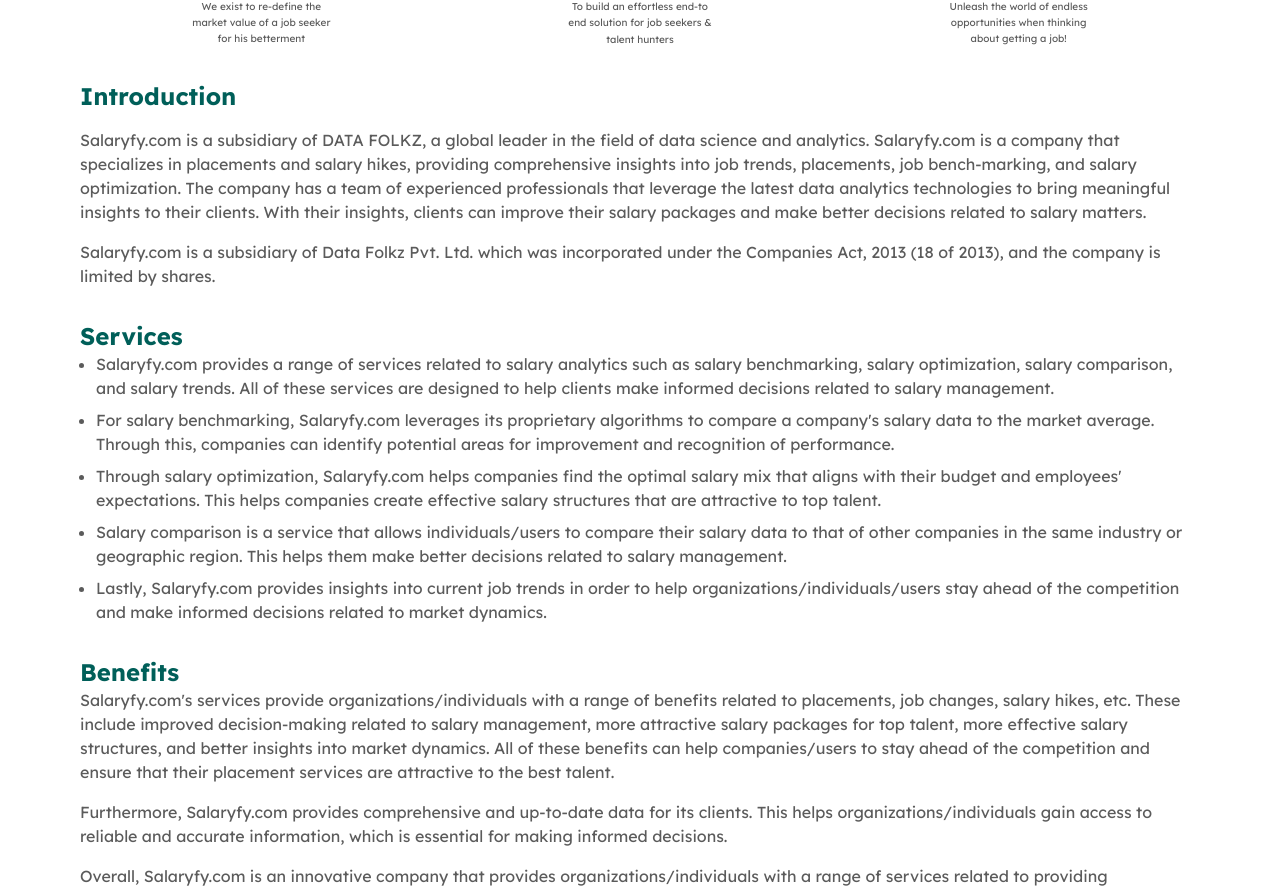
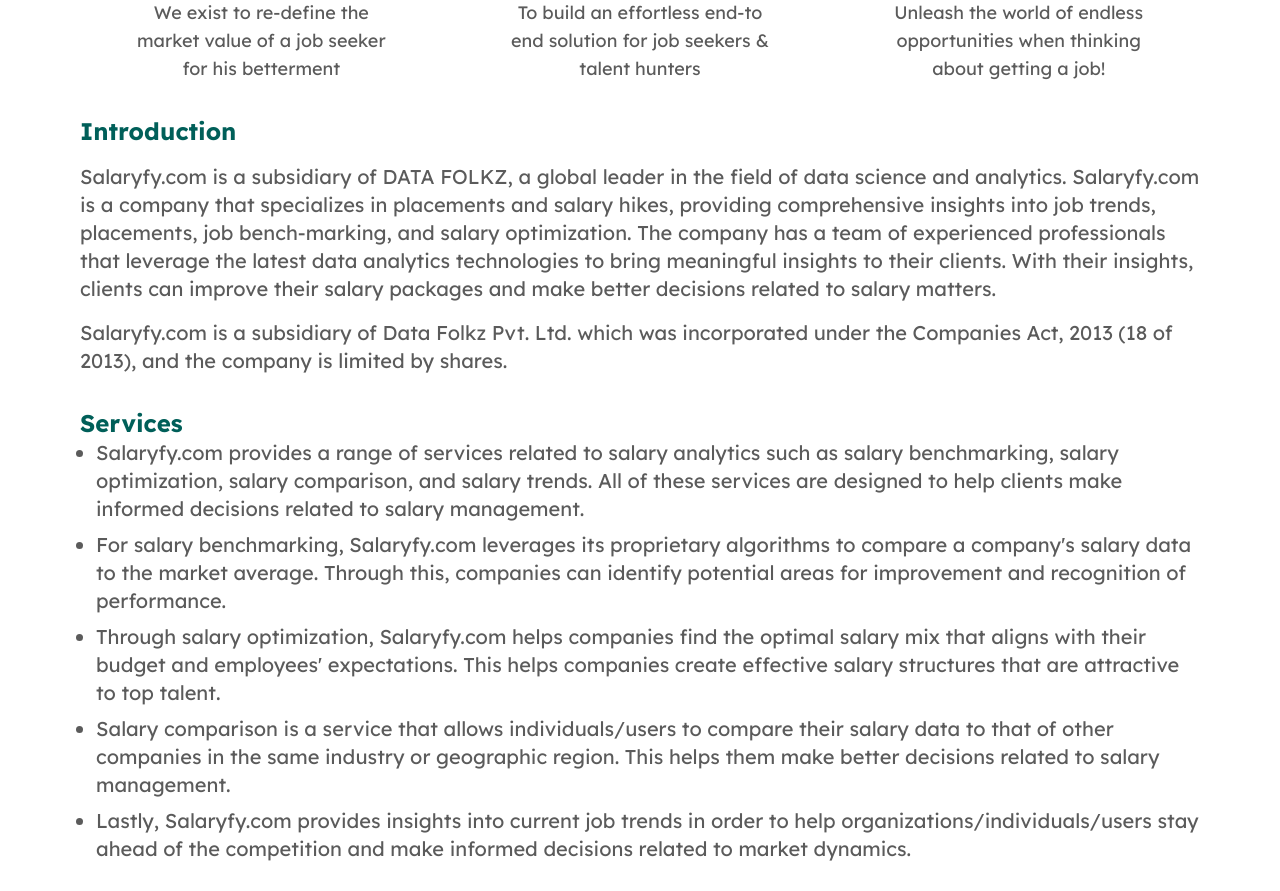
Before and after one commit to mayurkukade/Salaryfy, a React (Vite) app in the folder salaryfy/: page /aboutus in a window 1280 px wide. Shown: the part 679-1570 px from the top of the page. Built offline with nearby package versions, Linux system fonts and the light colour scheme; no server answers.

Commit message:
nav ui fix

```diff
--- a/salaryfy/src/components/HomeComponent/OurStats.tsx
+++ b/salaryfy/src/components/HomeComponent/OurStats.tsx
@@ -19,7 +19,7 @@ const OurStats = () => {
           className="w-[50%] md:w-[25%] mb-8 "
           // style={{ borderRight: "1px solid grey" }}
         >
-          <p className="text-[2rem] font-semibold mt-5 lg:mt-0 lg:text-center xs:text-start xs:ml-5">5000+</p>
+          <p className="lg:text-[2rem] font-semibold mt-5 lg:mt-0 lg:text-center xs:text-start xs:ml-5 xxs:text-[1.5rem]">5000+</p>
           <p className="text-[1rem] font-medium lg:text-center xs:text-start xs:ml-5">
             Successfully Job Switched
           </p>{" "}
@@ -30,13 +30,13 @@ const OurStats = () => {
           className="w-[50%] md:w-[25%] mb-8  "
           // style={{ borderRight: "1px solid grey" }}
         >
-          <p className="text-[2rem] font-semibold xs:text-start xs:ml-5 lg:text-center ">200%</p>
+          <p className="lg:text-[2rem] font-semibold xs:text-start xs:ml-5 lg:text-center xxs:text-[1.5rem] ">200%</p>
           <p className="text-[1rem] font-medium xs:text-start xs:ml-5 lg:text-center ">Maximum Hike</p>{" "}
         </div>
 
         {/* Column 4 */}
         <div className="w-[50%] md:w-[25%] mb-8 ">
-          <p className="text-[2rem] font-semibold mt-5 lg:mt-0 xs:text-start xs:ml-5">5 Days</p>
+          <p className="lg:text-[2rem] font-semibold mt-5 lg:mt-0 xs:text-start xs:ml-5 xxs:text-[1.5rem]">5 Days</p>
           <p className="text-[1rem] font-medium xs:ml-5 xs:text-start">
             Fastest Job Switch Time
           </p>{" "}
--- a/salaryfy/src/components/HomeComponent/Testimonals.tsx
+++ b/salaryfy/src/components/HomeComponent/Testimonals.tsx
@@ -2,7 +2,7 @@ import HomeCarousole2 from "./HomeCarousole";
 const Testimonals = () => {
   return (
     <div className="bg-darkGreen  mt-8 py-[70px]">
-      <p className="text-center text-white    lg:text-[3.9375rem] lg:font-bold font-Lexend xs:text-[2.1rem]  xs:leading-10 xxs:text-[2.1rem]">
+      <p className="text-center text-white xxs:font-semibold    lg:text-[3.9375rem] lg:font-bold font-Lexend xs:text-[2.1rem]  xs:leading-10 xxs:text-[2.1rem]">
         {/* Our <span className="text-yellow">speed</span> is your{" "} */}
         <span className="text-yellow">Customers Success</span>
       </p>
--- a/salaryfy/src/components/HomeComponent/Universities.tsx
+++ b/salaryfy/src/components/HomeComponent/Universities.tsx
@@ -85,11 +85,11 @@ const UniversitiesCard = ({
   university3?: string;
 }) => {
   return (
-    <div className="rounded-lg bg-gradient-to-br p-4 shadow-md w-full md:w-full md:max-w-[100%] h-[5.95969rem] flex items-center">
+    <div className="rounded-lg bg-gradient-to-br p-4 shadow-md w-full md:w-full md:max-w-[100%] h-[5.95969rem] flex items-center ">
       <img
         src={img}
         alt={`${university1} University`}
-        className="max-h-full float-left"
+        className="max-h-full float-left xxs:w-[2rem]"
       />
       <div className="ml-3">
         <p className="text-xs md:text-base text-[#005F59]">
--- a/salaryfy/src/modules/questionnaire/components/questionnaire-topbar-step.component.tsx
+++ b/salaryfy/src/modules/questionnaire/components/questionnaire-topbar-step.component.tsx
@@ -141,7 +141,7 @@ function StepMobile({
         (className || "")
       }
     >
-      <div className="text-[1.5em] text-[#005F59] mb-[0.5em]">STEP</div>
+      <div className="text-[1.5em] text-[#005F59] mb-[0.5em] font-semibold">STEP</div>
       <div className="">
         <CircularProgressBarSVG
           color="#0E5F59"
--- a/salaryfy/src/pages/AboutUs.tsx
+++ b/salaryfy/src/pages/AboutUs.tsx
@@ -6,7 +6,7 @@ const AboutUs = () => {
       <div className="container md:ml-5">
         <p className="text-5xl text-darkGreen">About</p>
         <br />
-        <p className="text-xl text-[#5b5b5b]">
+        <p className="lg:text-xl md:text-xl xxs:text-sm text-[#5b5b5b]">
           Salaryfy.com.com is a subsidiary of Data Folkz <br /> Pvt. Ltd. which was
           incorporated under the <br /> Companies Act, 2013 (18 of 2013), and the <br />
           company is limited by shares.
@@ -30,7 +30,7 @@ const AboutUs = () => {
 
         <p className="text-xl">Purpose</p>
 
-        <p className="text-center text-[#5b5b5b] leading-relaxed">
+        <p className="text-center text-[#5b5b5b] leading-relaxed lg:text-lg xs:text-sm md:text-base">
           We exist to re-define the <br />market value of a job seeker <br />for his betterment
         </p>
       </div>
@@ -44,7 +44,7 @@ const AboutUs = () => {
 
         <p className="text-xl">Mission</p>
 
-        <p className="text-center text-[#5b5b5b] leading-relaxed">
+        <p className="text-center text-[#5b5b5b] leading-relaxed lg:text-lg xs:text-sm md:text-base">
           To build an effortless end-to <br /> end solution for job seekers & <br />talent hunters
         </p>
       </div>
@@ -58,7 +58,7 @@ const AboutUs = () => {
 
         <p className="text-xl">Vision</p>
 
-        <p className="text-center text-[#5b5b5b] leading-relaxed">
+        <p className="text-center text-[#5b5b5b] leading-relaxed lg:text-lg xs:text-sm md:text-base">
           Unleash the world of endless <br />opportunities when thinking <br />about getting a job!
         </p>
       </div>
@@ -66,11 +66,11 @@ const AboutUs = () => {
 
     <div className="grid grid-cols-1 md:grid-cols-[3.9375rem,auto] gap-4 items-center mt-8">
       <div className="text-darkGreen font-bold">
-        <h2 className="text-xl md:text-2xl">Introduction</h2>
+        <h2 className="text-3xl md:text-2xl xxs:text-xl">Introduction</h2>
       </div>
 
       <div className="text-[#5b5b5b] font-normal col-span-1 md:col-span-2">
-        <p className="text-sm md:text-base">
+        <p className="lg:text-xl md:text-xl xxs:text-sm">
           Salaryfy.com is a subsidiary of DATA FOLKZ, a global leader in the
           field of data science and analytics. Salaryfy.com is a company
           that specializes in placements and salary hikes, providing
@@ -83,7 +83,7 @@ const AboutUs = () => {
         </p>
 
         <div className="mt-4">
-          <p className="text-sm md:text-base">
+          <p className="text-sm lg:text-xl  md:text-xl">
             Salaryfy.com is a subsidiary of Data Folkz Pvt. Ltd. which
             was incorporated under the Companies Act, 2013 (18 of 2013), and
             the company is limited by shares.
@@ -97,12 +97,12 @@ const AboutUs = () => {
 {/* Services */}
 <div className="mt-8">
   <div className="text-darkGreen font-bold">
-    <h2 className="text-xl md:text-2xl">Services</h2>
+    <h2 className="xt-3xl md:text-2xl xxs:text-xl">Services</h2>
   </div>
 
   <div className="mt-2 md:mt-0 text-[#5b5b5b]">
     <ul className="list-disc pl-4">
-      <li className="text-sm md:text-base mb-2">
+      <li className=" text-sm lg:text-xl  md:text-xl mb-2">
         Salaryfy.com provides a range of services related to salary
         analytics such as salary benchmarking, salary optimization,
         salary comparison, and salary trends. All of these services
@@ -110,7 +110,7 @@ const AboutUs = () => {
         to salary management.
       </li>
 
-      <li className="text-sm md:text-base mb-2">
+      <li className="text-sm lg:text-xl  md:text-xl  mb-2">
         For salary benchmarking, Salaryfy.com leverages its
         proprietary algorithms to compare a company's salary data to
         the market average. Through this, companies can identify
@@ -118,21 +118,21 @@ const AboutUs = () => {
         performance.
       </li>
 
-      <li className="text-sm md:text-base mb-2">
+      <li className="text-sm lg:text-xl  md:text-xl mb-2">
         Through salary optimization, Salaryfy.com helps companies find
         the optimal salary mix that aligns with their budget and
         employees' expectations. This helps companies create effective
         salary structures that are attractive to top talent.
       </li>
 
-      <li className="text-sm md:text-base mb-2">
+      <li className="text-sm lg:text-xl  md:text-xl mb-2">
         Salary comparison is a service that allows individuals/users
         to compare their salary data to that of other companies in the
         same industry or geographic region. This helps them make
         better decisions related to salary management.
       </li>
 
-      <li className="text-sm md:text-base mb-2">
+      <li className="text-sm lg:text-xl  md:text-xl mb-2">
         Lastly, Salaryfy.com provides insights into current job trends
         in order to help organizations/individuals/users stay ahead of
         the competition and make informed decisions related to market
@@ -149,7 +149,7 @@ const AboutUs = () => {
   </div>
 
   <div className="mt-2 md:mt-0 text-[#5b5b5b]">
-    <p className="text-sm md:text-base">
+    <p className="text-sm lg:text-xl  md:text-xl">
       Salaryfy.com's services provide organizations/individuals with a
       range of benefits related to placements, job changes, salary
       hikes, etc. These include improved decision-making related to
@@ -160,14 +160,14 @@ const AboutUs = () => {
       their placement services are attractive to the best talent.
     </p>
 
-    <p className="text-sm md:text-base mt-4">
+    <p className="text-sm lg:text-xl  md:text-xl  mt-4">
       Furthermore, Salaryfy.com provides comprehensive and up-to-date
       data for its clients. This helps organizations/individuals gain
       access to reliable and accurate information, which is essential
       for making informed decisions.
     </p>
 
-    <p className="text-sm md:text-base mt-4">
+    <p className="text-sm lg:text-xl  md:text-xl mt-4">
       Overall, Salaryfy.com is an innovative company that provides
       organizations/individuals with a range of services related to
       providing employment. They leverage the latest data analytics
```
Also changed, not shown: salaryfy/src/components/HomeComponent/HeroSection.tsx (+28 -30 lines), salaryfy/src/components/NavComponent/Navbar.tsx (+9 -6 lines), salaryfy/src/components/PlacementPageComponent/JobCard.tsx (+4 -4 lines), salaryfy/assets/WhatsApp Image 2023-10-27 at 16.57.33_d316953d.jpg (added), salaryfy/assets/workingProfessional-removebg-preview.png (added).
